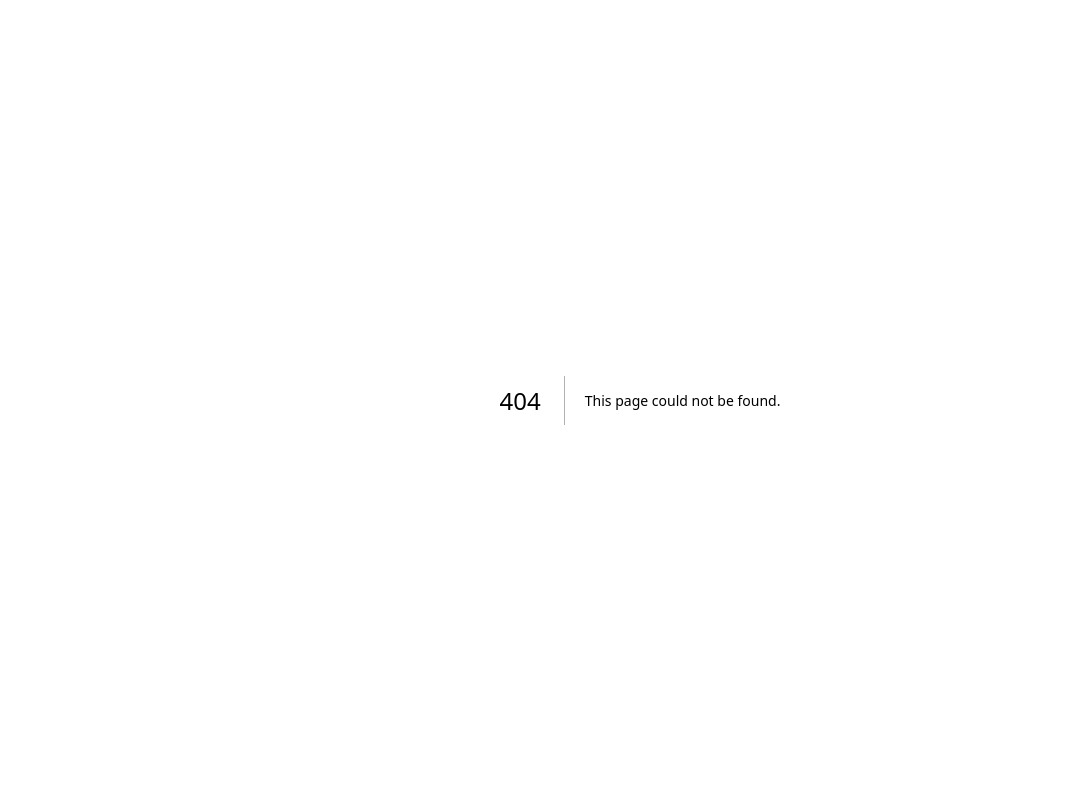
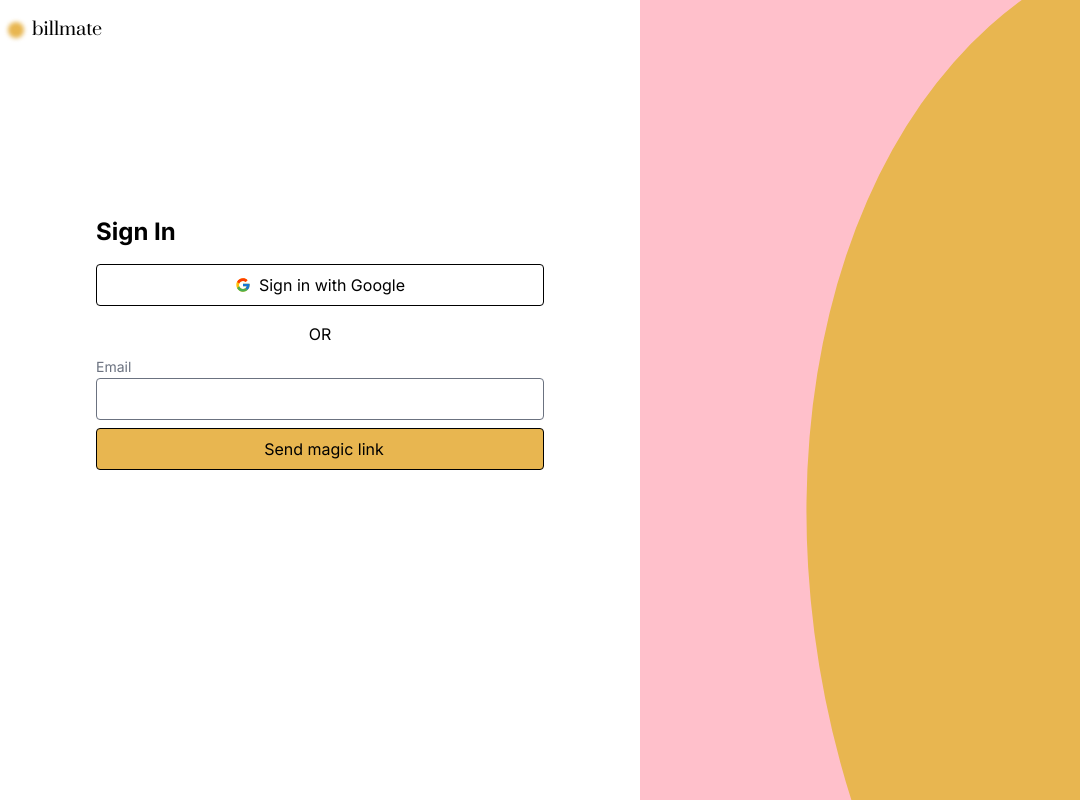
Before and after one commit to remigathoni/bill-reminder, a Next.js app: page /auth/signin in a window 1280 px wide. Before the commit this address had no page. Shown: the whole page, without its empty margins (0-1080 px from the left). Built offline with nearby package versions, Linux system fonts and the light colour scheme.

Commit message:
feat: Create signin ui

```diff
--- /dev/null
+++ b/src/app/auth/signin/page.tsx
@@ -0,0 +1,50 @@
+"use client"
+import Button from "@/components/Button/ButtonIcon.jsx";
+import Input from "@/components/Input";
+import Logo from "@/components/Logo";
+import React, { useState } from "react";
+import { FcGoogle } from "react-icons/fc";
+
+export default function Page() {
+  const [email, setEmail] = useState("")
+  const handleEmail = (event: React.ChangeEvent<HTMLInputElement>) => {
+    const target = event.target as HTMLInputElement
+    const email  = target.value
+    setEmail(email)
+  }
+  const handleSubmit = () => {
+    // send magic link
+  }
+  const handleSignInGoogle = () => {
+
+  }
+  return (
+    <div className="relative flex flex-col md:flex-row h-screen">
+
+      <section className="w-full h-full md:w-1/2 z-50  ">
+        <div className="px-2 py-4">
+          <Logo/>
+        </div>
+
+        <div className="flex flex-col justify-center mt-4 mx-auto w-3/4 bg-[#fafafa] md:bg-white w-[90vw]  md:w-3/4 h-2/3 border-2 border-black md:border-none rounded-xl p-4  ">
+          <h1 className="text-2xl font-bold mb-4">Sign In</h1>
+          <div className="mb-4">
+            <Button text="Sign in with Google" backGroundColor="bg-white" handler={handleSignInGoogle}>
+            <FcGoogle/>
+          </Button>
+          </div>
+          <div className=" text-center mb-2">OR</div>
+          <div className="mb-2">
+            <Input label="Email" handler={handleEmail} value={email}/>
+          </div>
+
+          <Button text="Send magic link" backGroundColor="bg-yellow-950" handler={handleSubmit}>
+          </Button>
+        </div>
+      </section>
+
+      <section className="bg-[url('/auth-pattern.svg')] bg-no-repeat bg-cover w-full md:w-1/2 h-1/3 md:h-auto rounded-t-xl md:rounded-none absolute md:relative bottom-0  ">
+      </section>
+    </div>
+  )
+}
--- /dev/null
+++ b/src/components/Button/ButtonIcon.jsx/index.tsx
@@ -0,0 +1,23 @@
+import React from 'react';
+
+
+type ButtonProps = {
+  children?: React.ReactNode;
+  backGroundColor: string;
+  text: string,
+  handler: () => void
+};
+
+
+ const Button = ({children, backGroundColor, text, handler}:ButtonProps) => {
+  return (
+    <button className={` border border-black p-2 rounded flex items-center justify-center w-full ${backGroundColor}`} onClick={handler}>
+        <div className="flex items-center">
+            {children}
+            <div className="text-md ml-2">{text}</div>
+        </div>
+
+    </button>
+  )
+}
+export default Button
--- /dev/null
+++ b/src/components/Input/index.tsx
@@ -0,0 +1,17 @@
+
+
+interface inputProps {
+    label: string,
+    handler: (event: React.ChangeEvent<HTMLInputElement>) => void,
+    value: string
+}
+const Input = ({label, handler, value}: inputProps) => {
+    return(
+        <div>
+            <label htmlFor={label} className="text-gray-500 text-sm">{label}</label>
+            <input type="text" id={label} value={value} onChange={handler} className="border border-gray-500 p-2 rounded flex items-center justify-center w-full"/>
+        </div>
+    )
+}
+
+export default Input
```
